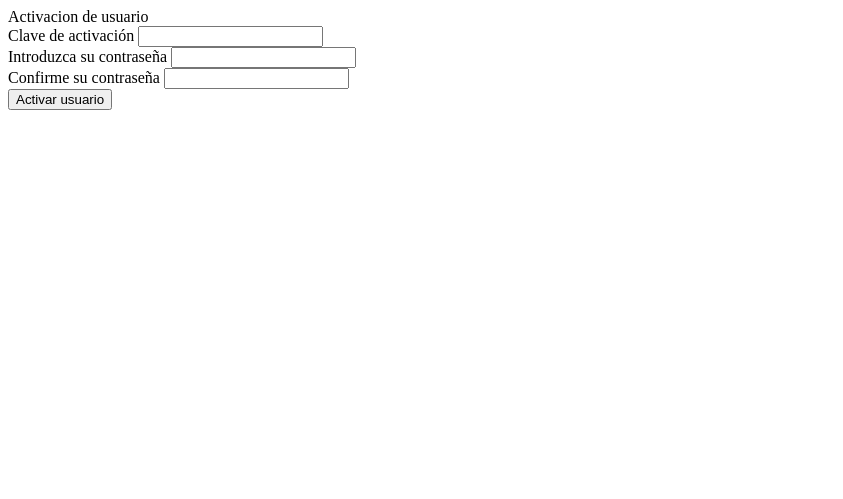
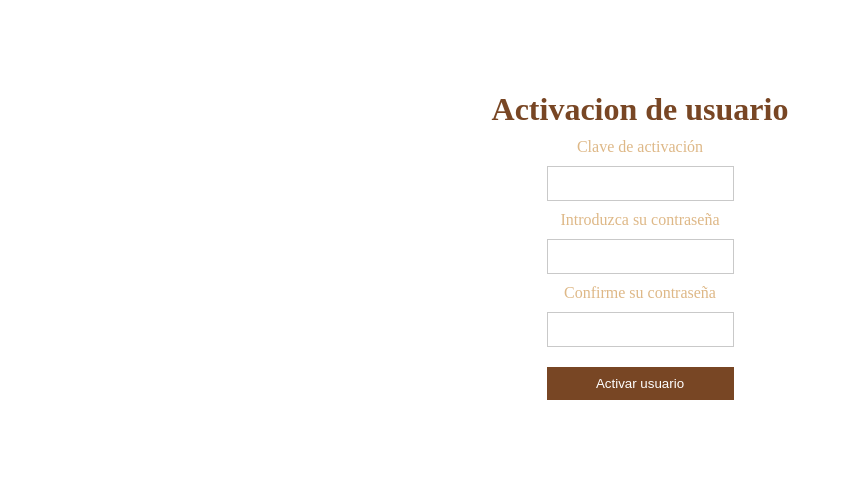
Before and after one commit to faustoobama/mainrepository, a PHP site: page /foroPHP/userActivation/userActivation.php in a window 1280 px wide. Shown: the top 499 px of the page, without its empty margins (0-843 px from the left). Run offline with PHP 8.4, Linux system fonts and the light colour scheme; data that the repository does not hold is empty.

Commit message:
Foro PhP

```diff
--- a/foroPHP/Fclass/Activation.php
+++ b/foroPHP/Fclass/Activation.php
@@ -37,11 +37,12 @@ class Activation {
                     <meta http-equiv="X-UA-Compatible" content="IE=edge">
                     <meta name="viewport" content="width=device-width, initial-scale=1.0">
                     <title>Activacion de usuario</title>
+                    <link rel='stylesheet' href='/css/activationstyles.css'>
                 </head>
                 <body>
                 <div class='elements' id='userActivation'>
-                <div class='userActivationMainTitle'>Activacion de usuario</div>
-                <form method='post' id='activationForm' action=''>
+                <h1 class='userActivationMainTitle'>Activacion de usuario</h1>
+                <form method='post' id='userActivationForm' action=''>
             EOF.
                 $this->randomAccesCode->printInput('rac','text','Clave de activación').
                 ((!empty($_POST))?(($this->password->isValid())?"<b class='validInput'>Valor valido</b>":" <b class='invalidInput'>Valor incorrecto</b>"):"").
--- a/foroPHP/controllers/LoginController.php
+++ b/foroPHP/controllers/loginController.php
@@ -36,10 +36,10 @@
     ];
     $form->printHeader();
     if($form->isValid()){
-        $user = $form->getEmail()->getValue();
-        $pass = password_hash($form->getPassword()->getValue(), PASSWORD_DEFAULT);
+        $email = $form->getEmail()->getValue();
+        $pass = $form->getPassword()->getValue();
 
-        $result = $con->login($user, $pass);
+        $result = $con->login($email, $pass);
 
         switch ($result['status']) {
             case STATUS['ack']:
--- /dev/null
+++ b/foroPHP/css/activationstyles.css
@@ -0,0 +1,46 @@
+*{
+    margin: 0;
+    padding: 0;
+    outline: none;
+}
+#userActivation{
+    min-height: 500px;
+    display: flex;
+    flex-direction: column;
+    justify-content: center;
+    align-items: center;
+}
+label{
+    color: burlywood;
+}
+h1{
+    color: rgb(120, 70, 36);
+}
+input{
+    display: block;
+    height: 100%;
+    height: 33px;
+}
+.loginInputs{
+    padding-left: 8px;
+    width: calc(100% - 10px);
+    border: 1px solid rgb(201, 201, 201);
+}
+input[type='submit']{
+    width: 100% !important;
+    border-radius: 0 !important;
+    margin-top: 10px;
+    border: 1px solid rgb(120, 70, 36);
+    background-color: rgb(120, 70, 36);
+    color: white;
+    cursor: pointer;
+}
+#userActivationForm > div {
+    height: fit-content;
+    display: flex;
+    flex-direction: column;
+    justify-content: center;
+    align-items: center;
+    row-gap: 10px;
+    margin: 10px 0;
+}
--- a/foroPHP/userActivation/userActivation.php
+++ b/foroPHP/userActivation/userActivation.php
@@ -12,10 +12,11 @@ if($form->isValid()){
     $rac = $form->getRandomAccesCode()->getValue();
     $pass = $form->getPassword()->getValue();
 
-    $db->activateUser($rac,$pass);
+    $result = $db->activateUser($rac,$pass);
 
-    header('Location: ../index.html');
-
+    if($result){
+        echo 'Usuario activado. Puede proceder a iniciar sesión';
+    }else die('Clave de acceso incorrecta');
 }else echo $form->getActivationForm();
 
 ?>
```
Also changed, not shown: foroPHP/models/Connection.php (+21 -13 lines), foroPHP/css/styles.css (line endings or trailing spaces).
